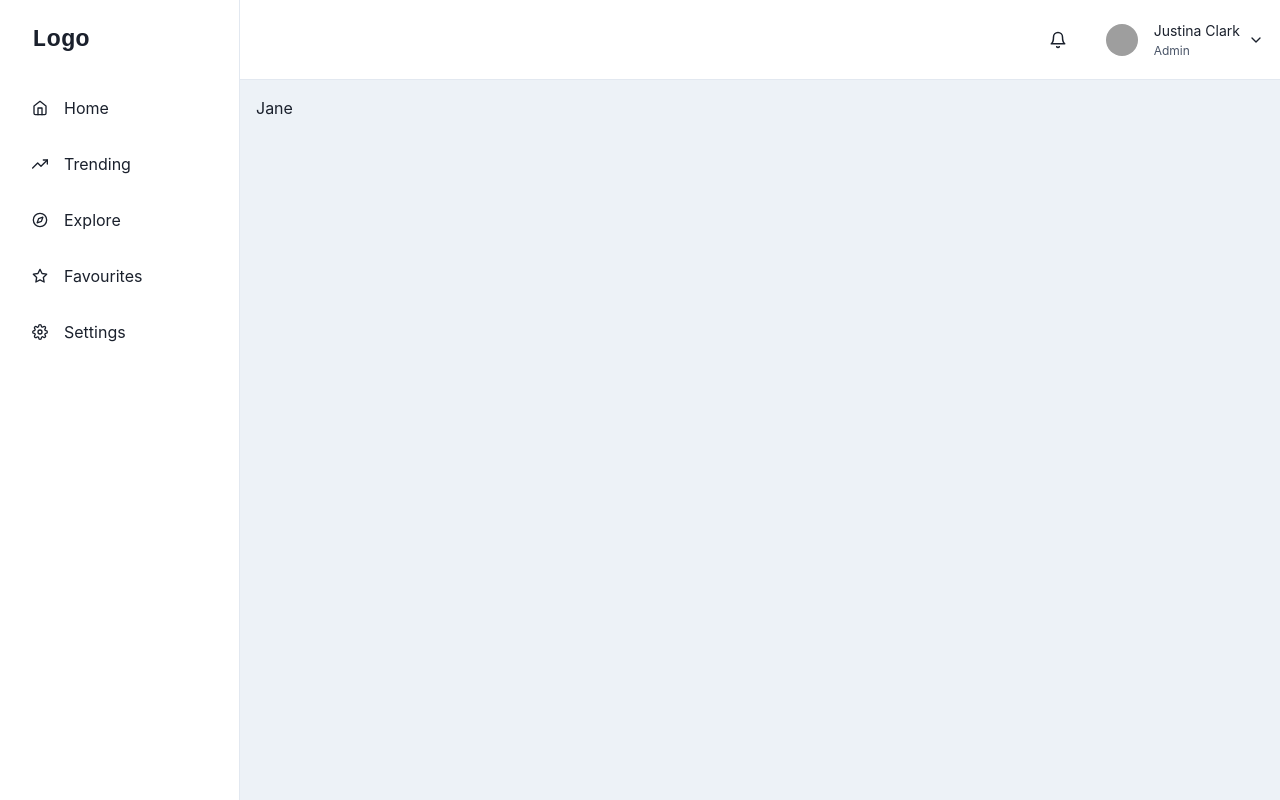
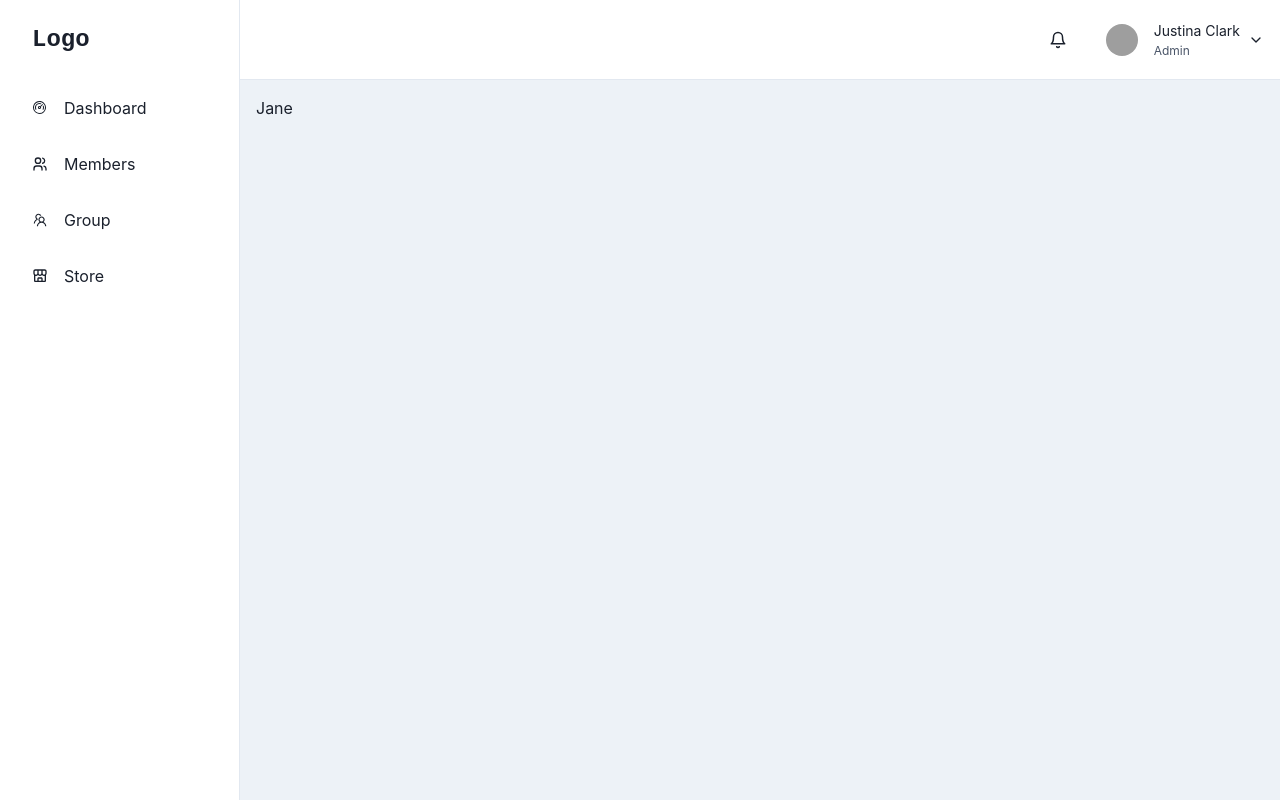
Before and after one commit to AchiGitHub/gym-mgt-fullstack, a React (Create React App) app: page /home in a window 1280 px wide. Built offline with nearby package versions, Linux system fonts and the light colour scheme; grey boxes are pictures that could not be loaded.

Commit message:
changed sidebar icons

```diff
--- a/src/components/Sidebar.tsx
+++ b/src/components/Sidebar.tsx
@@ -9,13 +9,11 @@ import {
   BoxProps,
   FlexProps,
 } from "@chakra-ui/react";
-import {
-  FiHome,
-  FiTrendingUp,
-  FiCompass,
-  FiStar,
-  FiSettings,
-} from "react-icons/fi";
+import { FiSettings } from "react-icons/fi";
+import { VscDashboard } from "react-icons/vsc";
+import { TbUsers } from "react-icons/tb";
+import { AiOutlineTeam } from "react-icons/ai";
+import { BiStoreAlt } from "react-icons/bi";
 import { IconType } from "react-icons";
 import { ReactText } from "react";
 
@@ -29,11 +27,10 @@ interface LinkItemProps {
 }
 
 const LinkItems: Array<LinkItemProps> = [
-  { name: "Home", icon: FiHome },
-  { name: "Trending", icon: FiTrendingUp },
-  { name: "Explore", icon: FiCompass },
-  { name: "Favourites", icon: FiStar },
-  { name: "Settings", icon: FiSettings },
+  { name: "Dashboard", icon: VscDashboard },
+  { name: "Members", icon: TbUsers },
+  { name: "Group", icon: AiOutlineTeam },
+  { name: "Store", icon: BiStoreAlt },
 ];
 
 const SidebarContent = ({ onClose, ...rest }: SidebarProps) => {
```
